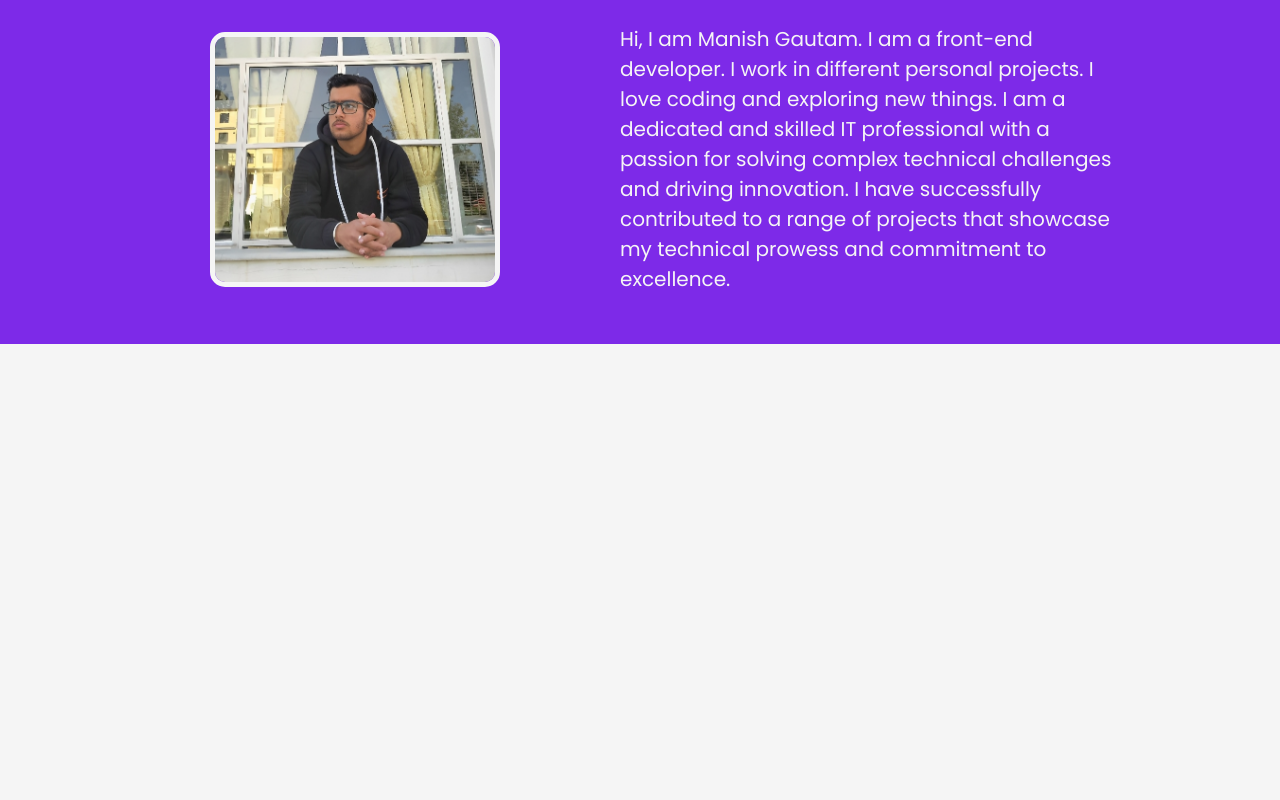
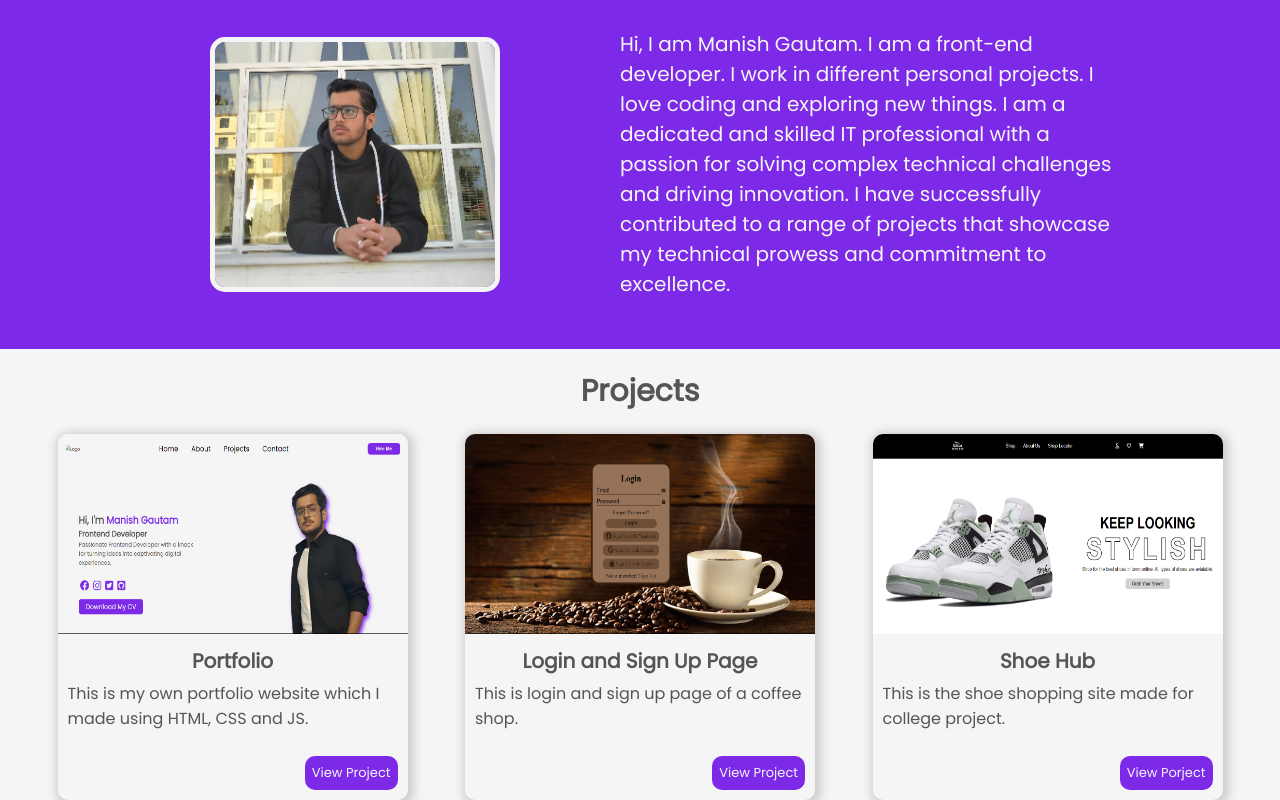
Before and after one commit to gautam-manish/portfolio, a plain HTML site: page index.html in a window 1280 px wide. Shown: the part 811-1611 px from the top of the page. Before the commit the page ends 1155 px from the top, so only its background shows below. Drawn offline with Linux system fonts and the light colour scheme.

Commit message:
Added Projects

```diff
--- a/index.html
+++ b/index.html
@@ -18,7 +18,7 @@
         <div class="nav">
             <li><a href="#">Home</a></li>
             <li><a href="#">About</a></li>
-            <li><a href="#">Project</a></li>
+            <li><a href="#">Projects</a></li>
             <li><a href="#">Contact</a></li>
         </div>
         <button>Hire Me</button>
@@ -58,7 +58,33 @@
             <img src="image.png" alt="My Photo">
             <div class="myself">
                 Hi, I am Manish Gautam. I am a front-end developer. I work in different personal projects. I love coding
-                and exploring new things. I am a dedicated and skilled IT professional with a passion for solving complex technical challenges and driving innovation. I have successfully contributed to a range of projects that showcase my technical prowess and commitment to excellence.
+                and exploring new things. I am a dedicated and skilled IT professional with a passion for solving
+                complex technical challenges and driving innovation. I have successfully contributed to a range of
+                projects that showcase my technical prowess and commitment to excellence.
+            </div>
+        </div>
+    </section>
+    <!-- Projects -->
+    <section class="project" id="project">
+        <h1>Projects</h1>
+        <div class="projects">
+            <div class="project1">
+                <img src="project1.png" alt="">
+                <h3 style="text-align: center; padding: 5px; font-size: 20px;">Portfolio</h3>
+                <p style="margin-left: 10px;">This is my own portfolio website which I made using HTML, CSS and JS.</p><br>
+                <a href="https://gautam-manish.com.np/" target="_blank">View Project</a>
+            </div>
+            <div class="project2">
+                <img src="project2.png" alt="">
+                <h3 style="text-align: center; padding: 5px; font-size: 20px;" >Login and Sign Up Page</h3>
+                <p style="margin-left: 10px;">This is login and sign up page of a coffee shop.</p><br>
+                <a href="https://gautam-manish.github.io/Login_Signup/" target="_blank">View Project</a>
+            </div>
+            <div class="project3">
+                <img src="project3.png" alt="">
+                <h3 style="text-align: center; padding: 5px; font-size: 20px;">Shoe Hub</h3>
+                <p style="margin-left: 10px;">This is the shoe shopping site made for college project.</p><br>
+                <a href="https://gautam-manish.github.io/Shoe_Hub/" target="_blank"> View Porject</a>
             </div>
         </div>
     </section>
--- a/style.css
+++ b/style.css
@@ -1,22 +1,26 @@
-*{
+* {
     margin: 0%;
     padding: 0%;
 }
-body{
+
+body {
     font-family: 'Poppins', sans-serif;
     background-color: whitesmoke;
 }
-header{
+
+header {
     display: flex;
     justify-content: space-between;
     align-items: center;
     padding: 30px;
 }
+
 .nav {
     display: flex;
     list-style: none;
 }
-.nav li a{
+
+.nav li a {
     padding: 4px 5px;
     color: black;
     text-decoration: none;
@@ -24,10 +28,12 @@ header{
     margin: 0px 20px;
     transition: .3s;
 }
-.nav li a:hover{
+
+.nav li a:hover {
     color: #7d2ae8;
 }
-button{
+
+button {
     padding: 7px 30px;
     border-radius: 10px;
     border: 2px solid #7d2ae8;
@@ -38,45 +44,54 @@ button{
     cursor: pointer;
     transition: .3s;
 }
+
 /* Home Section */
-button:hover{
+button:hover {
     color: #7d2ae8;
     background-color: whitesmoke;
 }
-.home{
+
+.home {
     display: flex;
     flex-direction: row;
     align-items: center;
     justify-content: space-between;
 }
-.name{
+
+.name {
     color: #7d2ae8;
 }
-.content{
+
+.content {
     margin-top: 20px;
     margin-left: 80px;
     max-width: 450px;
     font-size: 23px;
     color: #555;
 }
-.content p{
-   font-size: 20px;
+
+.content p {
+    font-size: 20px;
 }
-.profile img{
+
+.profile img {
     margin-right: 40px;
     height: 560px;
     width: 580px;
     margin-bottom: 60px;
     filter: drop-shadow(7px 10px 7px #7d2ae8);
 }
-.handle{
+
+.handle {
     margin-top: 10px;
 }
-.handle a{
+
+.handle a {
     text-decoration: none;
     padding: 0px 5px;
 }
-.btn a{
+
+.btn a {
     text-decoration: none;
     background-color: #7d2ae8;
     color: whitesmoke;
@@ -85,39 +100,156 @@ button:hover{
     border: 2px solid #7d2ae8;
     transition: .3s;
 }
-.btn a:hover{
+
+.btn a:hover {
     color: #7d2ae8;
     background-color: whitesmoke;
 }
-.btn{
+
+.btn {
     margin-top: 35px;
 }
+
 /* about me */
-.about{
+.about {
     background-color: #7d2ae8;
     color: whitesmoke;
     padding-bottom: 50px;
 }
-.about h1{
+
+.about h1 {
     text-align: center;
     margin-bottom: 50px;
-    padding-top: 25px;
+    padding-top: 20px;
+    font-size: 30px;
 }
-.about1{
+
+.about1 {
     display: flex;
     justify-content: space-around;
     align-items: center;
 }
-.about1 img{
+
+.about1 img {
     height: 245px;
     width: 280px;
     border: 5px solid whitesmoke;
     border-radius: 15px;
     margin-left: 150px;
 }
-.myself{
+
+.myself {
     max-width: 500px;
     font-size: 20px;
     margin-right: 100px;
+}
+
+/* projects */
+.project {
+    color: #555;
+}
+
+.project h1 {
+    text-align: center;
+    padding: 20px 0px;
+    font-size: 30px;
 
 }
+
+.projects {
+    display: flex;
+    justify-content: space-evenly;
+}
+
+.project1 {
+    max-width: 350px;
+    border-radius: 10px;
+    box-shadow: 2px 2px 10px 4px #cfcccc;
+}
+
+.project1 img {
+    height: 200px;
+    width: 350px;
+    border-radius: 10px 10px 0px 0px;
+}
+
+.project1 a {
+    text-decoration: none;
+    background-color: #7d2ae8;
+    color: whitesmoke;
+    padding: 5px;
+    border-radius: 10px;
+    border: 2px solid #7d2ae8;
+    transition: .3s;
+    float: right;
+    font-size: 13px;
+    margin-bottom: 10px;
+    margin-right: 10px;
+}
+
+.project1 a:hover {
+    color: #7d2ae8;
+    background-color: whitesmoke;
+}
+
+.project2 {
+    max-width: 350px;
+    border-radius: 10px;
+    box-shadow: 2px 2px 10px 4px #cfcccc;
+}
+
+.project2 img {
+    height: 200px;
+    width: 350px;
+    border-radius: 10px 10px 0px 0px;
+}
+
+.project2 a {
+    text-decoration: none;
+    background-color: #7d2ae8;
+    color: whitesmoke;
+    padding: 5px;
+    border-radius: 10px;
+    border: 2px solid #7d2ae8;
+    transition: .3s;
+    float: right;
+    font-size: 13px;
+    margin-bottom: 10px;
+    margin-right: 10px;
+}
+
+.project2 a:hover {
+    color: #7d2ae8;
+    background-color: whitesmoke;
+}
+
+.project3 {
+    max-width: 350px;
+    border-radius: 10px;
+    box-shadow: 2px 2px 10px 4px #cfcccc;
+}
+
+.project3 img {
+    height: 200px;
+    width: 350px;
+    border-radius: 10px 10px 0px 0px;
+}
+
+.project3 a {
+    text-decoration: none;
+    background-color: #7d2ae8;
+    color: whitesmoke;
+    padding: 5px;
+    border-radius: 10px;
+    border: 2px solid #7d2ae8;
+    transition: .3s;
+    float: right;
+    font-size: 13px;
+    margin-bottom: 10px;
+    margin-right: 10px;
+}
+
+.project3 a:hover {
+    color: #7d2ae8;
+    background-color: whitesmoke;
+}
```
Also changed, not shown: project1.png (added), project2.png (added), project3.png (added).
